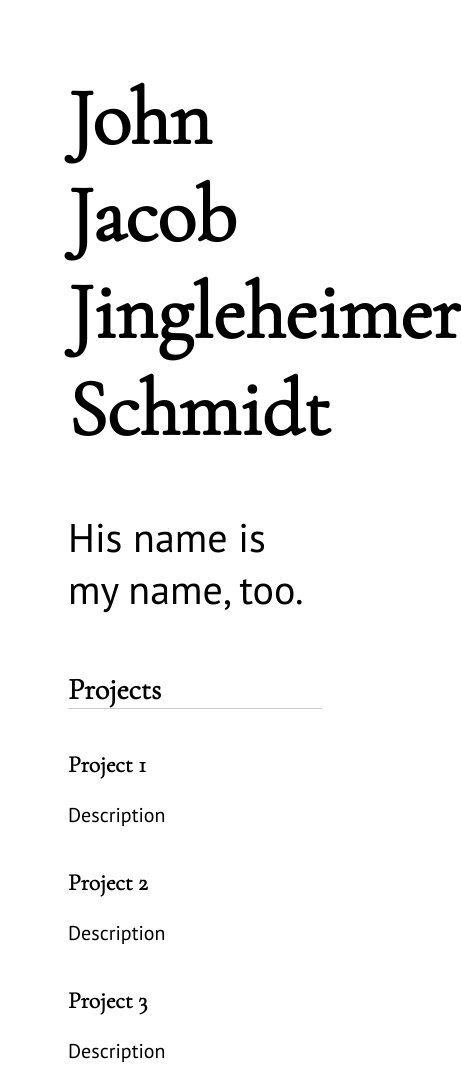
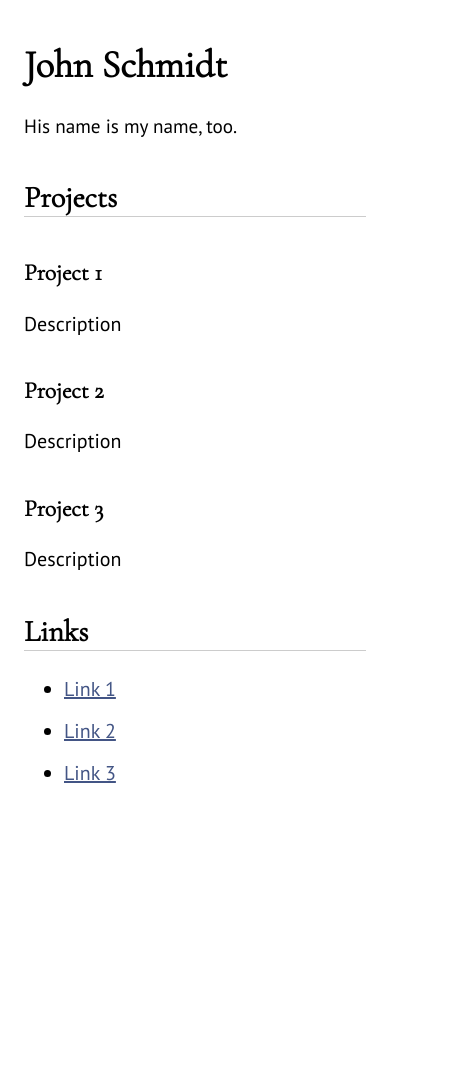
Before and after one commit to adam-neeley/simple-page, a plain HTML site: page index.html in a window 390 px wide. Shown: the top 1067 px of the page, 461 px wide, since content can reach past the window. After the commit the page ends 844 px from the top, so only its background shows below. Drawn offline with nearby package versions, Linux system fonts and the light colour scheme.

Commit message:
adjust padding for mobile devices

```diff
--- a/index.html
+++ b/index.html
@@ -14,7 +14,7 @@
     <style>
       body {
         font-family: "PT Sans", sans-serif;
-        padding: 0 3em;
+        padding: 0 1rem;
         font-size: 20px;
       }
 
@@ -45,18 +45,18 @@
       }
 
       li {
-        padding-bottom: 1em;
+        padding-bottom: 1rem;
       }
 
       #hero {
-        font-size: 2em;
+        font-size: 1.2rem;
       }
 
       @media screen and (min-width: 80rem) {
         body {
           display: grid;
           grid-template-columns: 2fr 1fr 1fr;
-          gap: 3em;
+          gap: 1rem;
         }
       }
     </style>
@@ -64,7 +64,7 @@
 
   <body>
     <div id="hero">
-      <h1>John Jacob Jingleheimer Schmidt</h1>
+      <h1>John Schmidt</h1>
       <p>His name is my name, too.</p>
     </div>
 
```
